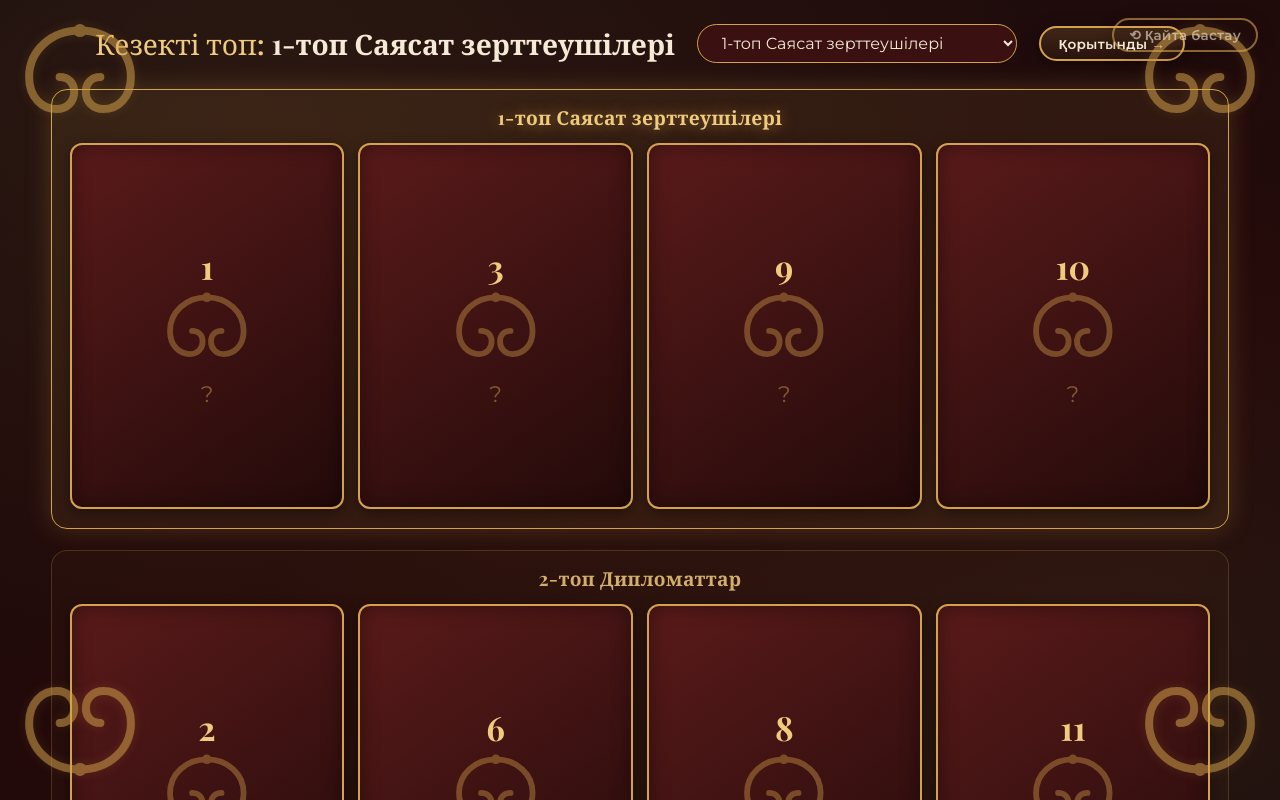
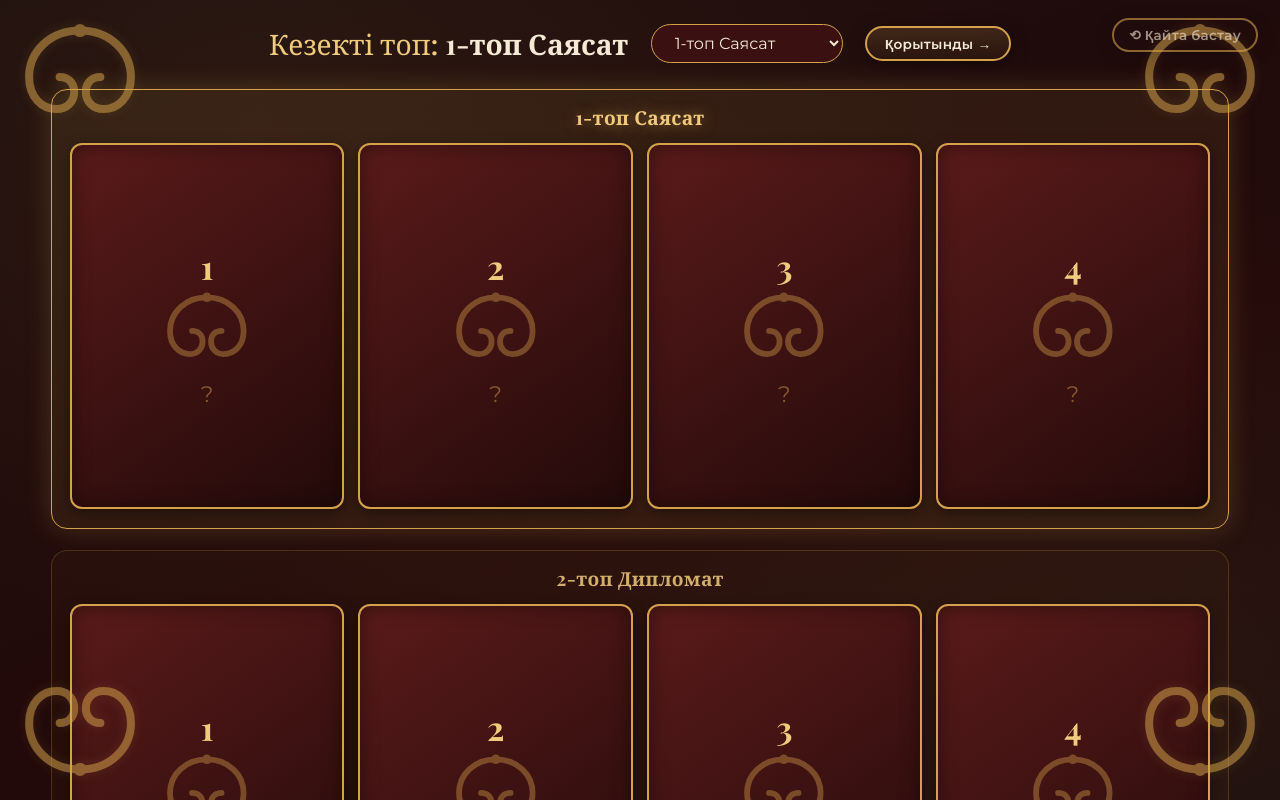
Before and after one commit to Nurbol876047/Abylai-Khan, a plain HTML site: page index.html in a window 1280 px wide. Both pictures are taken after a click on the button "Сабақты бастау". Drawn offline with nearby package versions, Linux system fonts and the light colour scheme.

Commit message:
Нумеровать карточки по группам, показывать вопрос на лицевой стороне, сократить названия групп
Co-Authored-By: Claude Sonnet 5 <noreply@anthropic.com>

```diff
--- a/index.html
+++ b/index.html
@@ -3,6 +3,9 @@
 <head>
 <meta charset="UTF-8">
 <meta name="viewport" content="width=device-width, initial-scale=1.0">
+<meta http-equiv="Cache-Control" content="no-cache, no-store, must-revalidate">
+<meta http-equiv="Pragma" content="no-cache">
+<meta http-equiv="Expires" content="0">
 <title>Абылай хан мұрасы: бүгінгі күнге сабақ</title>
 <link rel="preconnect" href="https://fonts.googleapis.com">
 <link rel="preconnect" href="https://fonts.gstatic.com" crossorigin>
@@ -205,8 +208,9 @@ button{font-family:var(--font-body); cursor:pointer;}
   background:linear-gradient(145deg, var(--gold-light), var(--gold));
   color:var(--maroon-dark); transform:rotateY(180deg);
   border:2px solid var(--gold-light);
+  overflow-y:auto;
 }
-.card-front .topic{font-family:var(--font-head); font-weight:700; font-size:clamp(.85rem,1.25vw,1.15rem); line-height:1.25;}
+.card-front .topic{font-family:var(--font-head); font-weight:700; font-size:clamp(.68rem,1vw,.92rem); line-height:1.3;}
 .card-front .stars{margin-top:.5rem; font-size:clamp(.9rem,1.3vw,1.2rem); letter-spacing:.15em;}
 .star-on{color:var(--maroon-dark);}
 .star-off{color:rgba(58,16,16,.25);}
@@ -448,9 +452,9 @@ table.summary-table tr:last-child td{border-bottom:none;}
 
 /* ---------------- DATA ---------------- */
 const GROUPS = [
-  {id:0, name:"Саясат зерттеушілері"},
-  {id:1, name:"Дипломаттар"},
-  {id:2, name:"Мемлекет қорғаушылары"}
+  {id:0, name:"Саясат"},
+  {id:1, name:"Дипломат"},
+  {id:2, name:"Мемлекет"}
 ];
 
 const CARDS = [
@@ -526,8 +530,8 @@ function renderDrawScreen(){
 
     const row = document.createElement("div");
     row.className = "group-cards-row";
-    CARDS.filter(c=>c.group===g.id).forEach(card=>{
-      row.appendChild(buildCardEl(card));
+    CARDS.filter(c=>c.group===g.id).forEach((card, idx)=>{
+      row.appendChild(buildCardEl(card, idx+1));
     });
     section.appendChild(row);
 
@@ -546,7 +550,7 @@ function updateCurrentPairLabel(){
   document.getElementById("currentPairName").textContent = groupLabel(currentGroupIdx);
 }
 
-function buildCardEl(card){
+function buildCardEl(card, displayNum){
   const entry = progress[card.id];
   const played = !!(entry && entry.played);
 
@@ -559,7 +563,7 @@ function buildCardEl(card){
 
   const back = document.createElement("div");
   back.className = "card-face card-back";
-  back.innerHTML = '<div class="num">'+card.id+'</div><svg viewBox="0 0 110 80"><use href="#horn-motif"/></svg><div class="mark">?</div>';
+  back.innerHTML = '<div class="num">'+displayNum+'</div><svg viewBox="0 0 110 80"><use href="#horn-motif"/></svg><div class="mark">?</div>';
 
   const front = document.createElement("div");
   front.className = "card-face card-front";
@@ -567,7 +571,7 @@ function buildCardEl(card){
   let starsHtml = "";
   for(let s=1;s<=3;s++) starsHtml += '<span class="'+(s<=stars?"star-on":"star-off")+'">★</span>';
   front.innerHTML =
-    '<div class="topic">'+card.topic+'</div>'+
+    '<div class="topic">'+card.question+'</div>'+
     '<div class="stars">'+starsHtml+'</div>';
 
   inner.appendChild(back);
```
